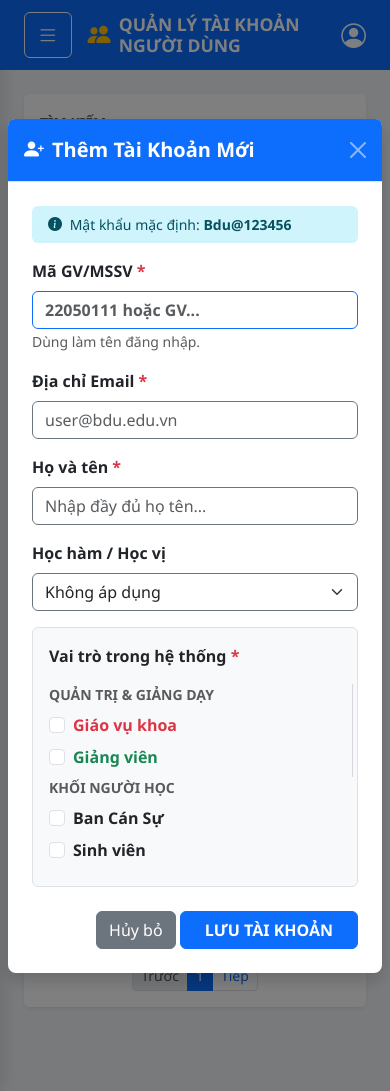
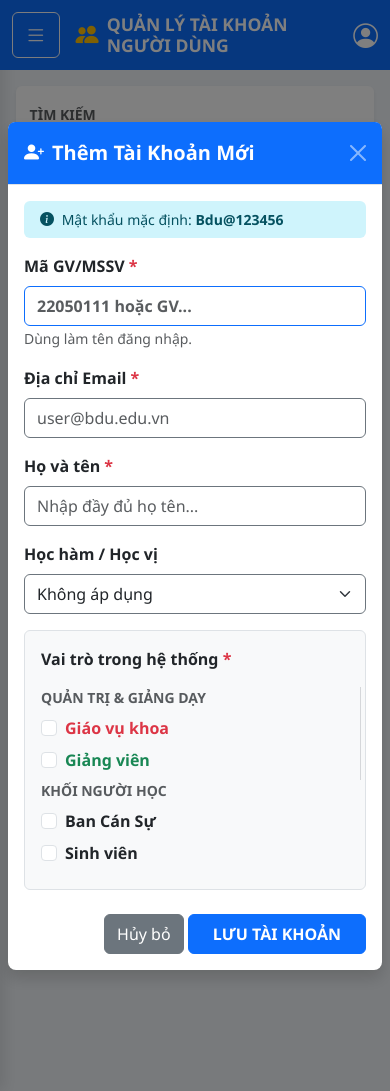
Before and after one commit to Nhat-IT/cms-bdu-web, a PHP site: page /views/admin/accounts.html in a window 390 px wide, after a click on "THÊM MỚI". Run offline with PHP 8.4, Linux system fonts and the light colour scheme; grey boxes are pictures that could not be loaded.

Commit message:
update admin v4

```diff
--- a/public/css/admin/admin-layout.css
+++ b/public/css/admin/admin-layout.css
@@ -21,6 +21,11 @@
 .top-navbar-admin h5 {
     margin: 0;
     font-size: 1.1rem;
+}
+
+/* Màu đỏ nhạt cho tên quản trị viên trên topbar. */
+.admin-operator-name {
+    color: #ffb3bf !important;
 }
 
 /* Nút thao tác nhỏ dùng lặp lại trong các bảng admin. */
--- a/public/css/menu.css
+++ b/public/css/menu.css
@@ -24,6 +24,21 @@
     box-shadow: 4px 0 15px rgba(0, 0, 0, 0.1);
     transition: width 0.3s ease, transform 0.3s ease;
     will-change: width, transform;
+}
+
+.sidebar-backdrop {
+    position: fixed;
+    inset: 0;
+    background: rgba(15, 23, 42, 0.36);
+    z-index: 999;
+    opacity: 0;
+    visibility: hidden;
+    transition: opacity 0.25s ease, visibility 0.25s ease;
+}
+
+body.cms-sidebar-open .sidebar-backdrop {
+    opacity: 1;
+    visibility: visible;
 }
 
 .sidebar > div:first-child {
@@ -339,4 +354,8 @@
     #mainContent.expanded {
         margin-left: 0 !important;
     }
+
+    body.cms-sidebar-open {
+        overflow: hidden;
+    }
 }
--- a/public/css/style.css
+++ b/public/css/style.css
@@ -208,3 +208,77 @@ body {
     background-color: rgba(220, 53, 69, 0.1);
     transition: 0.3s ease;
 }
+
+/* =========================================
+   RESPONSIVE SAFETY BASELINE (TOAN HE THONG)
+   ========================================= */
+* {
+    box-sizing: border-box;
+}
+
+img,
+svg,
+video,
+canvas {
+    max-width: 100%;
+    height: auto;
+}
+
+@media (max-width: 768px) {
+    html,
+    body {
+        overflow-x: hidden;
+    }
+
+    .top-navbar,
+    .top-navbar-blue,
+    .top-navbar-admin {
+        padding-left: 12px !important;
+        padding-right: 12px !important;
+    }
+
+    .top-navbar-blue h4,
+    .top-navbar-blue h5,
+    .top-navbar-admin h4,
+    .top-navbar-admin h5 {
+        font-size: 0.95rem;
+    }
+
+    .p-4 {
+        padding: 1rem !important;
+    }
+
+    .card-header,
+    .card-body,
+    .card-footer {
+        padding-left: 0.85rem !important;
+        padding-right: 0.85rem !important;
+    }
+
+    .btn,
+    .form-control,
+    .form-select {
+        min-height: 40px;
+    }
+
+    .modal-dialog {
+        margin: 0.5rem;
+        max-width: calc(100vw - 1rem);
+    }
+
+    .table {
+        font-size: 0.875rem;
+    }
+
+    .table-responsive > .table th,
+    .table-responsive > .table td,
+    .cms-auto-table-responsive .table th,
+    .cms-auto-table-responsive .table td {
+        white-space: nowrap;
+    }
+
+    .cms-auto-table-responsive {
+        overflow-x: auto;
+        -webkit-overflow-scrolling: touch;
+    }
+}
--- a/views/admin/accounts.html
+++ b/views/admin/accounts.html
@@ -53,7 +53,7 @@
 
         <div class="d-flex align-items-center text-white">
             <div class="text-end me-3 d-none d-sm-block border-end pe-3 border-light border-opacity-50">
-                <div class="fs-6">Quản trị viên: <span class="fw-bold text-warning">Giáo vụ khoa CNTT</span></div>
+                <div class="fs-6">Quản trị viên: <span class="fw-bold admin-operator-name">Giáo vụ khoa CNTT</span></div>
             </div>
 
             <div class="dropdown">
--- a/views/admin/admin-profile.html
+++ b/views/admin/admin-profile.html
@@ -53,7 +53,7 @@
 
         <div class="d-flex align-items-center text-white">
             <div class="text-end me-3 d-none d-sm-block border-end pe-3 border-light border-opacity-50">
-                <div class="fs-6">Quản trị viên: <span class="fw-bold text-warning">Admin Khoa CNTT</span></div>
+                <div class="fs-6">Quản trị viên: <span class="fw-bold admin-operator-name">Admin Khoa CNTT</span></div>
             </div>
 
             <div class="dropdown">
--- a/views/admin/assignments.html
+++ b/views/admin/assignments.html
@@ -52,7 +52,7 @@
 
         <div class="d-flex align-items-center text-white">
             <div class="text-end me-3 d-none d-sm-block border-end pe-3 border-light border-opacity-50">
-                <div class="fs-6">Quản trị viên: <span class="fw-bold text-warning">Admin Khoa CNTT</span></div>
+                <div class="fs-6">Quản trị viên: <span class="fw-bold admin-operator-name">Admin Khoa CNTT</span></div>
             </div>
 
             <div class="dropdown">
--- a/views/admin/classes-subjects.html
+++ b/views/admin/classes-subjects.html
@@ -53,7 +53,7 @@
 
         <div class="d-flex align-items-center text-white">
             <div class="text-end me-3 d-none d-sm-block border-end pe-3 border-light border-opacity-50">
-                <div class="fs-6">Quản trị viên: <span class="fw-bold text-warning">Admin Khoa CNTT</span></div>
+                <div class="fs-6">Quản trị viên: <span class="fw-bold admin-operator-name">Admin Khoa CNTT</span></div>
             </div>
 
             <div class="dropdown">
--- a/views/admin/home.html
+++ b/views/admin/home.html
@@ -52,7 +52,7 @@
 
         <div class="d-flex align-items-center text-white">
             <div class="text-end me-3 d-none d-sm-block border-end pe-3 border-light border-opacity-50">
-                <div class="fs-6">Quản trị viên: <span class="fw-bold text-warning">Admin Khoa CNTT</span></div>
+                <div class="fs-6">Quản trị viên: <span class="fw-bold admin-operator-name">Admin Khoa CNTT</span></div>
             </div>
 
             <div class="dropdown">
--- a/views/admin/org-settings.html
+++ b/views/admin/org-settings.html
@@ -53,7 +53,7 @@
 
         <div class="d-flex align-items-center text-white">
             <div class="text-end me-3 d-none d-sm-block border-end pe-3 border-light border-opacity-50">
-                <div class="fs-6">Quản trị viên: <span class="fw-bold text-warning">Admin Khoa CNTT</span></div>
+                <div class="fs-6">Quản trị viên: <span class="fw-bold admin-operator-name">Admin Khoa CNTT</span></div>
             </div>
 
             <div class="dropdown">
--- a/views/admin/system-logs.html
+++ b/views/admin/system-logs.html
@@ -53,7 +53,7 @@
 
         <div class="d-flex align-items-center text-white">
             <div class="text-end me-3 d-none d-sm-block border-end pe-3 border-light border-opacity-50">
-                <div class="fs-6">Quản trị viên: <span class="fw-bold text-warning">Admin Khoa CNTT</span></div>
+                <div class="fs-6">Quản trị viên: <span class="fw-bold admin-operator-name">Admin Khoa CNTT</span></div>
             </div>
 
             <div class="dropdown">
```
Also changed, not shown: public/css/bcs/attendance.css (+25 -0 lines), public/css/student/schedule.css (+27 -0 lines), public/css/teacher/attendance.css (+29 -0 lines), public/js/script.js (+55 -2 lines).
